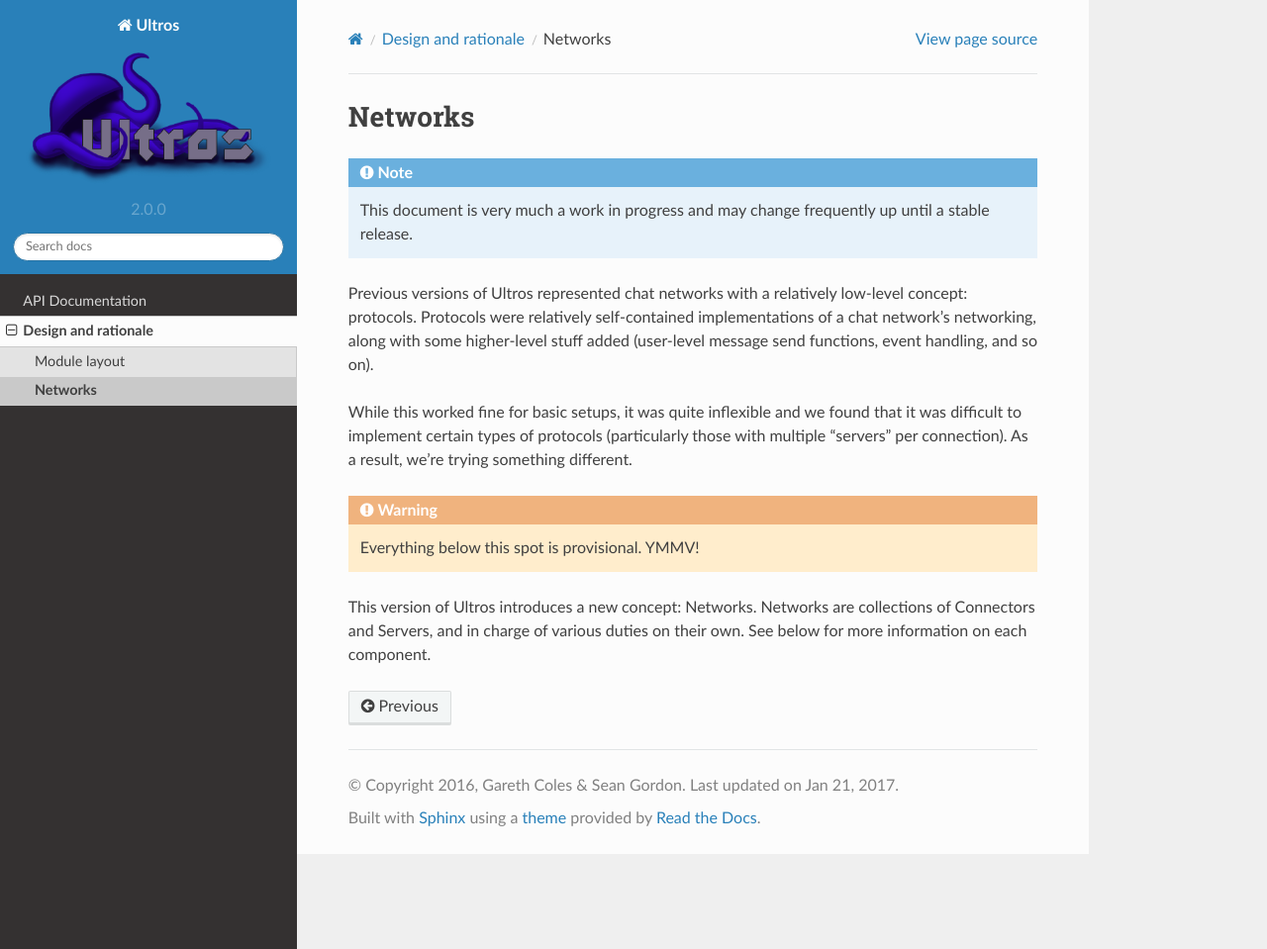
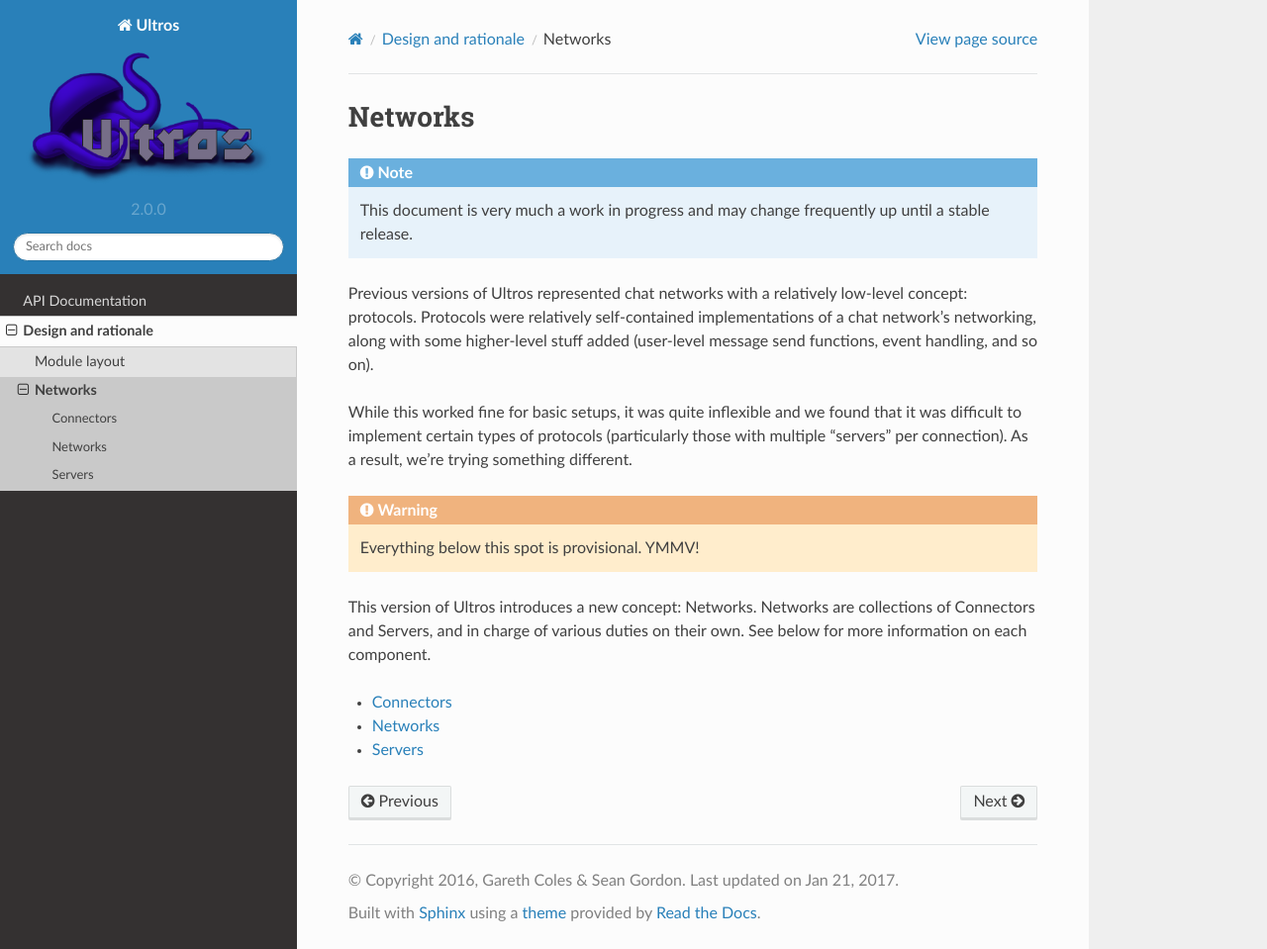
Before and after one commit to UltrosBot/Ultros3K, a Sphinx documentation site: the page built from doc/source/design/networks/index.rst, in a window 1280 px wide and 959 px high. Shown: the whole window at 99% size. Built offline with Sphinx 7.4.7 and the Read the Docs theme 2.0.0, drawn with Linux system fonts in a browser that asks for light colours; some of the changed lines change nothing that is shown.

Commit message:
[Docs] Attempt to fix toctree

```diff
--- a/doc/source/design/networks/index.rst
+++ b/doc/source/design/networks/index.rst
@@ -25,7 +25,7 @@
 their own. See below for more information on each component.
 
 .. toctree::
-    :caption:
+    :maxdepth: 1
 
     connectors
     networks
```
